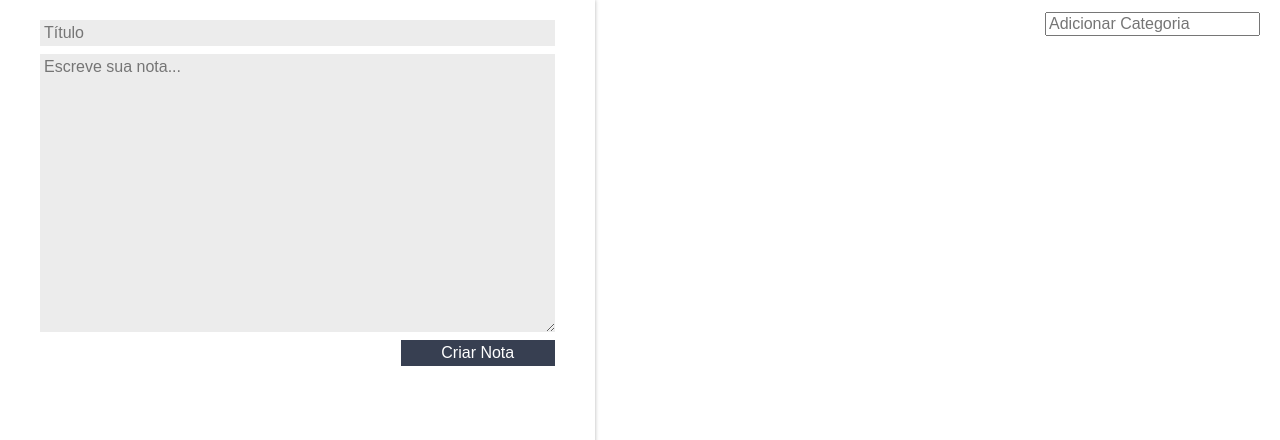
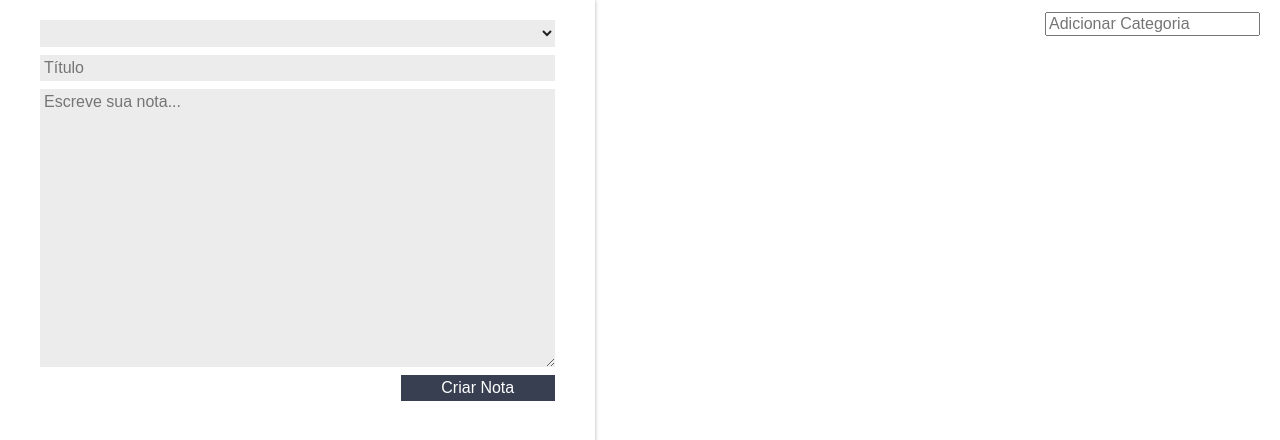
Before and after one commit to Iuri-Ribeiro/alura-react-ceep, a React (Create React App) app: page / in a window 1280 px wide. Shown: the top 440 px of the page. Built offline with nearby package versions, Linux system fonts and the light colour scheme.

Commit message:
Aula 03.02 Seguindo padrões

```diff
--- a/src/App.js
+++ b/src/App.js
@@ -41,7 +41,9 @@
     render() {
         return (
             <section className="conteudo">
-                <FormularioCadastro criarNota={this.criarNota.bind(this)} />
+                <FormularioCadastro
+                    categorias={this.state.categorias}
+                    criarNota={this.criarNota.bind(this)} />
                 <main className="conteudo-principal">
                     <ListaDeCategorias
                         categorias={this.state.categorias}
--- a/src/components/FormularioCadastro/FormularioCadastro.jsx
+++ b/src/components/FormularioCadastro/FormularioCadastro.jsx
@@ -31,6 +31,11 @@
                 className="form-cadastro"
                 onSubmit={this._criarNota.bind(this)}
             >
+                <select className="form-cadastro_input">
+                    {this.props.categorias.map((categoria) => {
+                        return <option className="form-categorias_item">{categoria}</option>
+                    })}
+                </select>
                 <input
                     type="text"
                     placeholder="Título"
```
